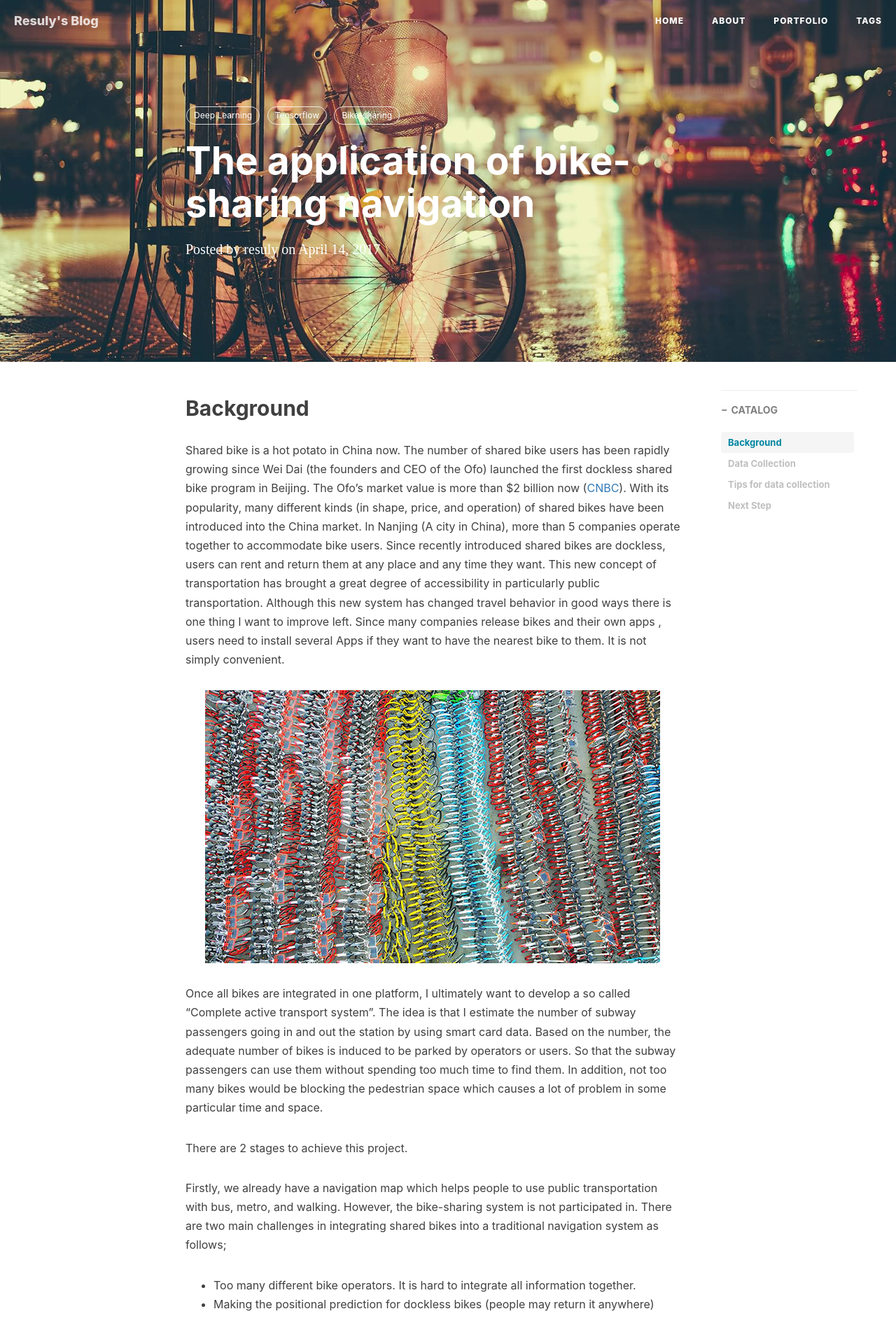
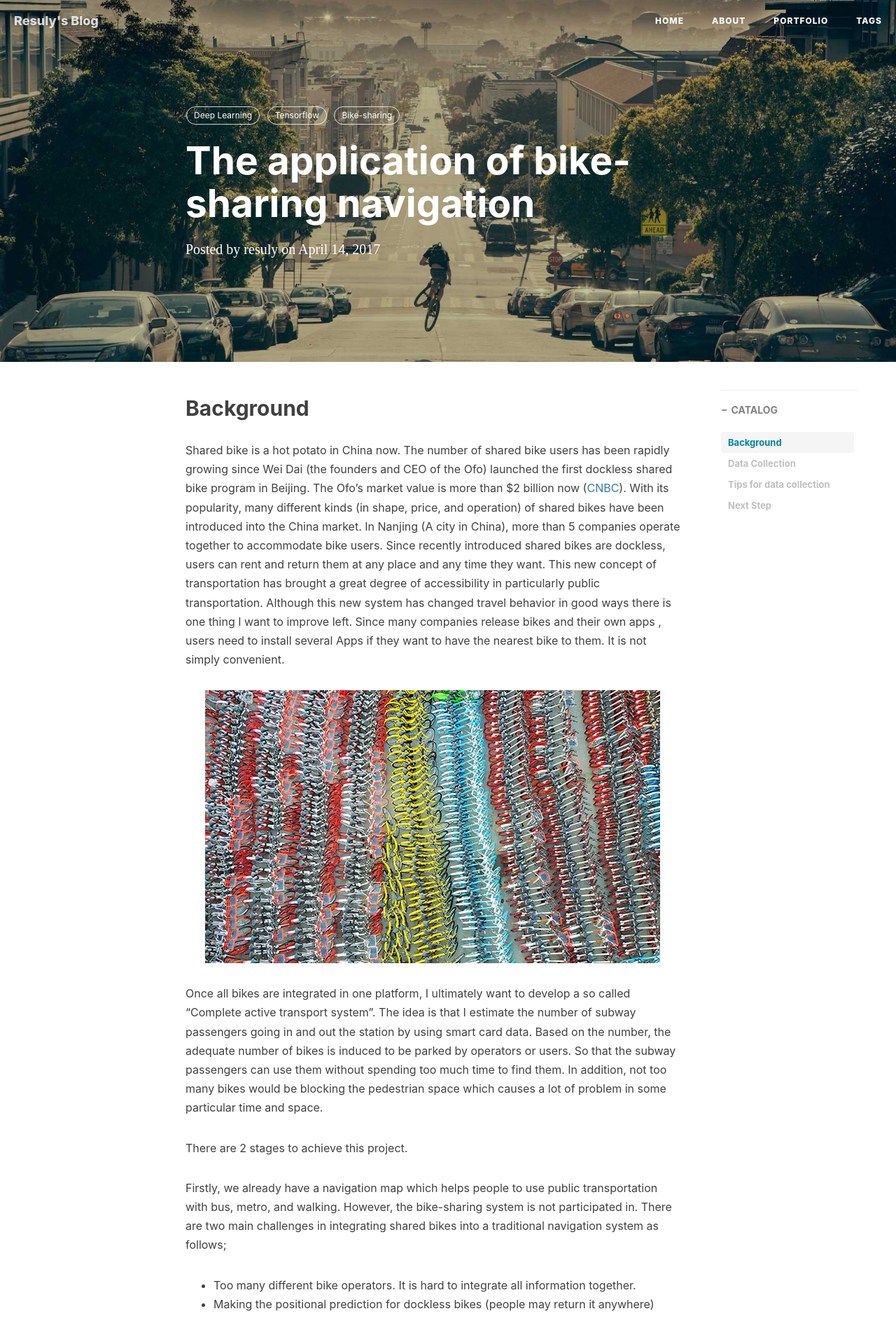
Before and after one commit to resuly/resuly.github.io, a Jekyll site: the page built from _posts/2017-04-14-bike-sharing-en.markdown, in a window 1280 px wide. Shown: the top 1920 px of the page at 70% size. Built offline with Jekyll 4.4.1, drawn with Linux system fonts in a browser that asks for light colours; nearby versions of some CDN libraries; comment, search, counter and statistics services are not loaded.

Commit message:
change head image

```diff
--- a/_posts/2017-04-14-bike-sharing-en.markdown
+++ b/_posts/2017-04-14-bike-sharing-en.markdown
@@ -3,7 +3,7 @@ layout: post
 title: "The application of bike-sharing navigation"
 date: "2017-04-14 16:05:05 +0800"
 author: "resuly"
-header-img: "img/post-bg-bike.jpg"
+header-img: "img/post-bg-bike2.jpg"
 catalog: true
 tags:
   - Deep Learning
```
Also changed, not shown: img/post-bg-bike2.jpg (added).
